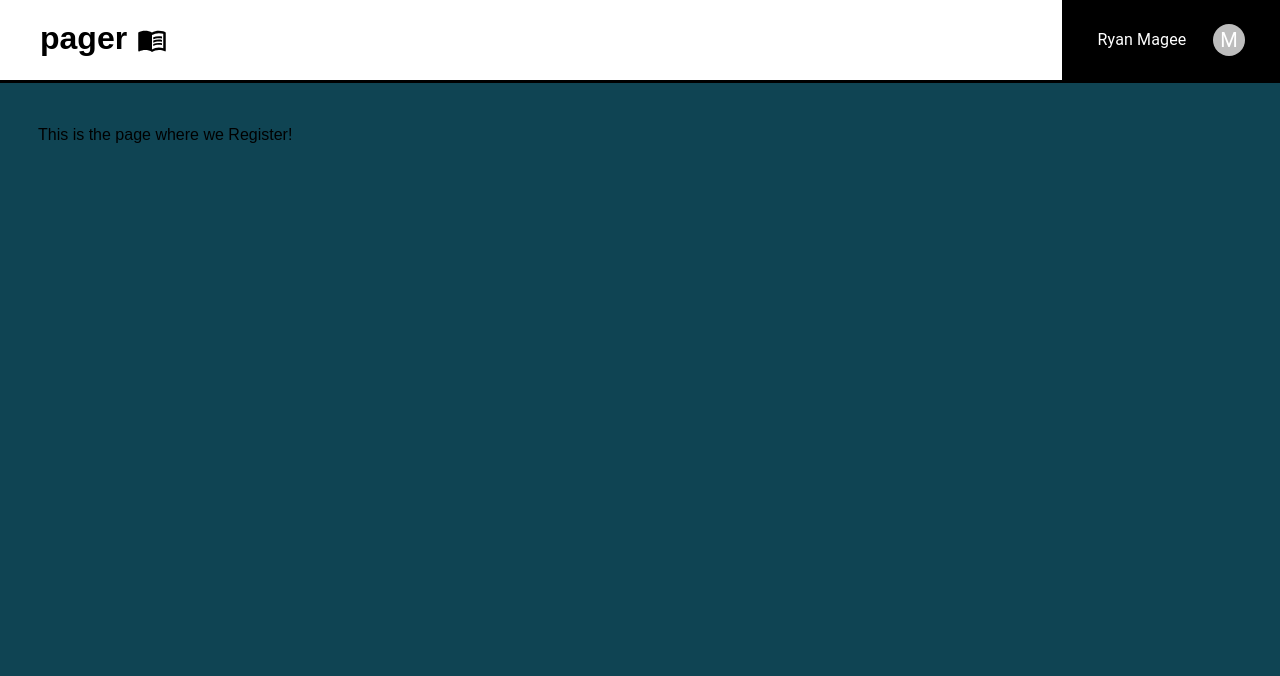
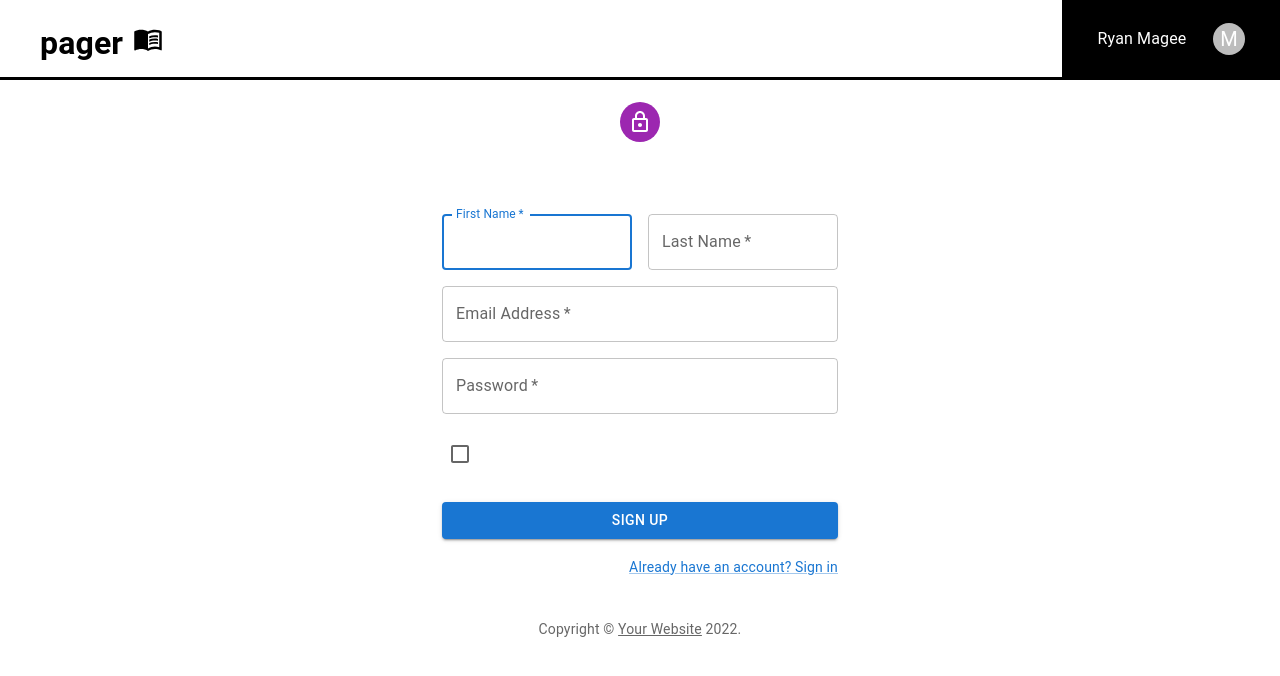
Before and after one commit to curtis-wils0n/pager, a React (Create React App) app: page /register in a window 1280 px wide. Shown: the top 676 px of the page. Built offline with nearby package versions, Linux system fonts and the light colour scheme.

Commit message:
added login and register pages

```diff
--- a/src/routes/login.jsx
+++ b/src/routes/login.jsx
@@ -1,5 +1,127 @@
-export default function Login() {
+import * as React from 'react';
+import Avatar from '@mui/material/Avatar';
+import Button from '@mui/material/Button';
+import CssBaseline from '@mui/material/CssBaseline';
+import TextField from '@mui/material/TextField';
+import FormControlLabel from '@mui/material/FormControlLabel';
+import Checkbox from '@mui/material/Checkbox';
+import Link from '@mui/material/Link';
+import Paper from '@mui/material/Paper';
+import Box from '@mui/material/Box';
+import Grid from '@mui/material/Grid';
+import LockOutlinedIcon from '@mui/icons-material/LockOutlined';
+import Typography from '@mui/material/Typography';
+import { createTheme, ThemeProvider } from '@mui/material/styles';
+
+function Copyright(props) {
   return (
-    <p>This is the page where we Login!</p>
+    <Typography variant="body2" color="text.secondary" align="center" {...props}>
+      {'Copyright © '}
+      <Link color="inherit" href="https://mui.com/">
+        Your Website
+      </Link>{' '}
+      {new Date().getFullYear()}
+      {'.'}
+    </Typography>
   );
 }
+
+const theme = createTheme();
+
+export default function Login() {
+  const handleSubmit = (event) => {
+    event.preventDefault();
+    const data = new FormData(event.currentTarget);
+    console.log({
+      email: data.get('email'),
+      password: data.get('password'),
+    });
+  };
+
+  return (
+    <ThemeProvider theme={theme}>
+      <Grid container component="main" sx={{ height: '100vh' }}>
+        <CssBaseline />
+        <Grid
+          item
+          xs={false}
+          sm={4}
+          md={7}
+          sx={{
+            backgroundImage: 'url(https://source.unsplash.com/random)',
+            backgroundRepeat: 'no-repeat',
+            backgroundColor: (t) =>
+              t.palette.mode === 'light' ? t.palette.grey[50] : t.palette.grey[900],
+            backgroundSize: 'cover',
+            backgroundPosition: 'center',
+          }}
+        />
+        <Grid item xs={12} sm={8} md={5} component={Paper} elevation={6} square>
+          <Box
+            sx={{
+              my: 8,
+              mx: 4,
+              display: 'flex',
+              flexDirection: 'column',
+              alignItems: 'center',
+            }}
+          >
+            <Avatar sx={{ m: 1, bgcolor: 'secondary.main' }}>
+              <LockOutlinedIcon />
+            </Avatar>
+            <Typography component="h1" variant="h5">
+              Sign in
+            </Typography>
+            <Box component="form" noValidate onSubmit={handleSubmit} sx={{ mt: 1 }}>
+              <TextField
+                margin="normal"
+                required
+                fullWidth
+                id="email"
+                label="Email Address"
+                name="email"
+                autoComplete="email"
+                autoFocus
+              />
+              <TextField
+                margin="normal"
+                required
+                fullWidth
+                name="password"
+                label="Password"
+                type="password"
+                id="password"
+                autoComplete="current-password"
+              />
+              <FormControlLabel
+                control={<Checkbox value="remember" color="primary" />}
+                label="Remember me"
+              />
+              <Button
+                type="submit"
+                fullWidth
+                variant="contained"
+                sx={{ mt: 3, mb: 2 }}
+              >
+                Sign In
+              </Button>
+              <Grid container>
+                <Grid item xs>
+                  <Link href="#" variant="body2">
+                    Forgot password?
+                  </Link>
+                </Grid>
+                <Grid item>
+                  <Link href="#" variant="body2">
+                    {"Don't have an account? Sign Up"}
+                  </Link>
+                </Grid>
+              </Grid>
+              <Copyright sx={{ mt: 5 }} />
+            </Box>
+          </Box>
+        </Grid>
+      </Grid>
+    </ThemeProvider>
+  );
+}
--- a/src/routes/register.jsx
+++ b/src/routes/register.jsx
@@ -1,5 +1,131 @@
-export default function Register() {
+import * as React from 'react';
+import Avatar from '@mui/material/Avatar';
+import Button from '@mui/material/Button';
+import CssBaseline from '@mui/material/CssBaseline';
+import TextField from '@mui/material/TextField';
+import FormControlLabel from '@mui/material/FormControlLabel';
+import Checkbox from '@mui/material/Checkbox';
+import Link from '@mui/material/Link';
+import Grid from '@mui/material/Grid';
+import Box from '@mui/material/Box';
+import LockOutlinedIcon from '@mui/icons-material/LockOutlined';
+import Typography from '@mui/material/Typography';
+import Container from '@mui/material/Container';
+import { createTheme, ThemeProvider } from '@mui/material/styles';
+
+function Copyright(props) {
   return (
-    <p>This is the page where we Register!</p>
+    <Typography variant="body2" color="text.secondary" align="center" {...props}>
+      {'Copyright © '}
+      <Link color="inherit" href="https://mui.com/">
+        Your Website
+      </Link>{' '}
+      {new Date().getFullYear()}
+      {'.'}
+    </Typography>
   );
 }
+
+const theme = createTheme();
+
+export default function Register() {
+  const handleSubmit = (event) => {
+    event.preventDefault();
+    const data = new FormData(event.currentTarget);
+    console.log({
+      email: data.get('email'),
+      password: data.get('password'),
+    });
+  };
+
+  return (
+    <ThemeProvider theme={theme}>
+      <Container component="main" maxWidth="xs">
+        <CssBaseline />
+        <Box
+          sx={{
+            marginTop: 8,
+            display: 'flex',
+            flexDirection: 'column',
+            alignItems: 'center',
+          }}
+        >
+          <Avatar sx={{ m: 1, bgcolor: 'secondary.main' }}>
+            <LockOutlinedIcon />
+          </Avatar>
+          <Typography component="h1" variant="h5">
+            Sign up
+          </Typography>
+          <Box component="form" noValidate onSubmit={handleSubmit} sx={{ mt: 3 }}>
+            <Grid container spacing={2}>
+              <Grid item xs={12} sm={6}>
+                <TextField
+                  autoComplete="given-name"
+                  name="firstName"
+                  required
+                  fullWidth
+                  id="firstName"
+                  label="First Name"
+                  autoFocus
+                />
+              </Grid>
+              <Grid item xs={12} sm={6}>
+                <TextField
+                  required
+                  fullWidth
+                  id="lastName"
+                  label="Last Name"
+                  name="lastName"
+                  autoComplete="family-name"
+                />
+              </Grid>
+              <Grid item xs={12}>
+                <TextField
+                  required
+                  fullWidth
+                  id="email"
+                  label="Email Address"
+                  name="email"
+                  autoComplete="email"
+                />
+              </Grid>
+              <Grid item xs={12}>
+                <TextField
+                  required
+                  fullWidth
+                  name="password"
+                  label="Password"
+                  type="password"
+                  id="password"
+                  autoComplete="new-password"
+                />
+              </Grid>
+              <Grid item xs={12}>
+                <FormControlLabel
+                  control={<Checkbox value="allowExtraEmails" color="primary" />}
+                  label="I want to receive inspiration, marketing promotions and updates via email."
+                />
+              </Grid>
+            </Grid>
+            <Button
+              type="submit"
+              fullWidth
+              variant="contained"
+              sx={{ mt: 3, mb: 2 }}
+            >
+              Sign Up
+            </Button>
+            <Grid container justifyContent="flex-end">
+              <Grid item>
+                <Link href="#" variant="body2">
+                  Already have an account? Sign in
+                </Link>
+              </Grid>
+            </Grid>
+          </Box>
+        </Box>
+        <Copyright sx={{ mt: 5 }} />
+      </Container>
+    </ThemeProvider>
+  );
+}
```
